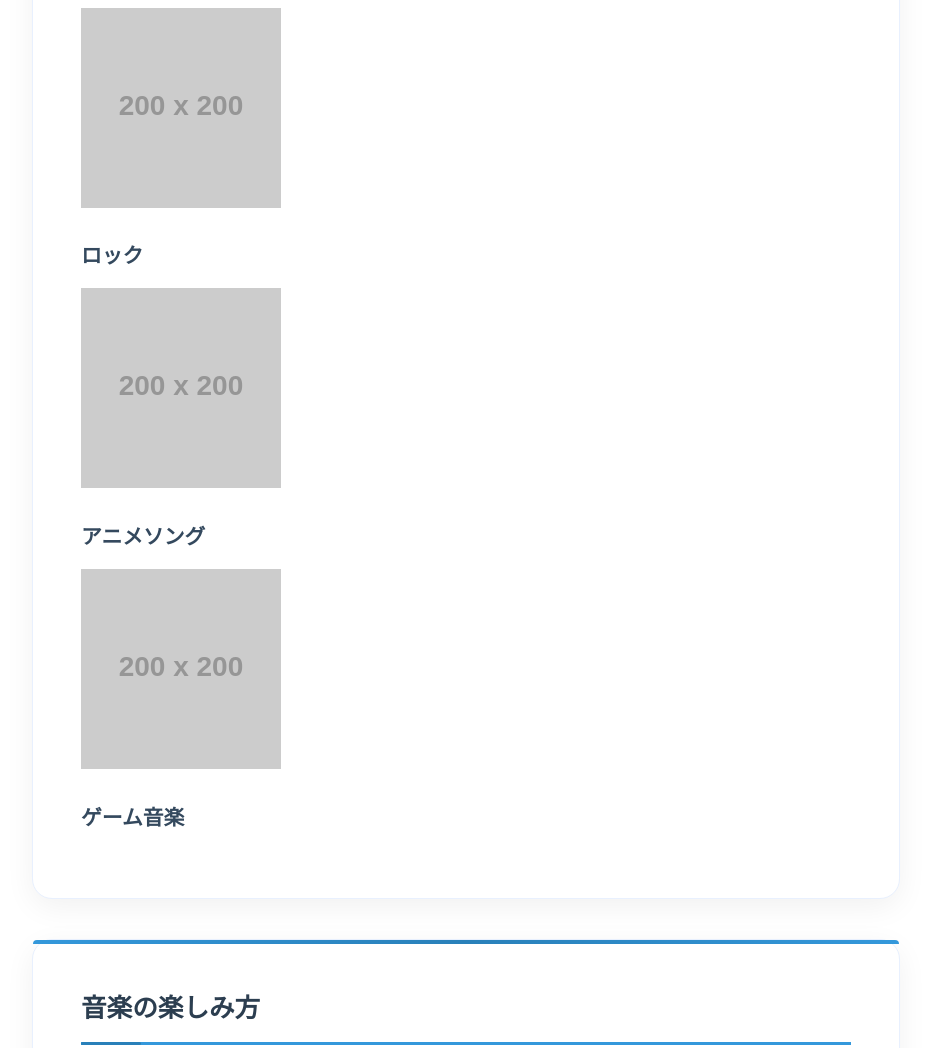
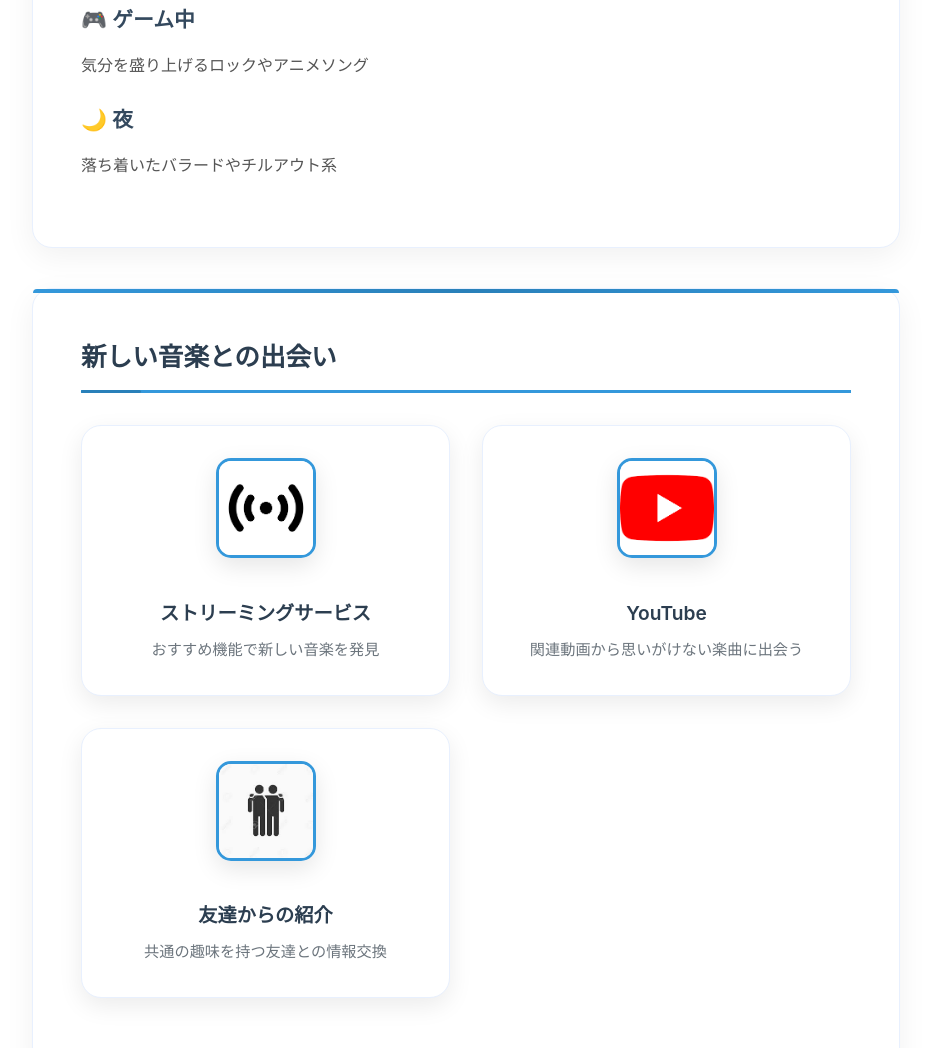
Before and after one commit to hattayu-05/about-me, a plain HTML site: page artist.html in a window 1280 px wide. Shown: the part 1195-2243 px from the top of the page, without its empty margins (174-1105 px from the left). Drawn offline with Linux system fonts and the light colour scheme; some packages are replaced by stand-ins of ours; placeholder pictures from the web are drawn by us.

Commit message:
Initial Commit

```diff
--- a/artist.html
+++ b/artist.html
@@ -3,7 +3,7 @@
 <head>
     <meta charset="UTF-8">
     <meta name="viewport" content="width=device-width, initial-scale=1.0">
-    <title>好きなアーティスト - 山下悠</title>
+    <title>好きな音楽 - 山下悠</title>
     <link rel="stylesheet" href="https://unpkg.com/ress/dist/ress.min.css" />
     <link rel="stylesheet" href="css/styles.css">
 </head>
@@ -14,16 +14,15 @@
                 <li><a href="home.html">ホーム</a></li>
                 <li><a href="about.html">自己紹介</a></li>
                 <li><a href="game.html">ゲーム</a></li>
-                <li><a href="artist.html" class="current">アーティスト</a></li>
+                <li><a href="artist.html" class="current">音楽</a></li>
                 <li><a href="index.html">お問い合わせ</a></li>
             </ul>
         </nav>
-        <h1>好きなアーティスト</h1>
+        <h1>好きな音楽</h1>
     </header>
 
     <main>
         <section id="music-hero">
-            <img src="https://via.placeholder.com/800x300/e74c3c/ffffff?text=Music+World" alt="音楽の世界画像" class="music-hero-image">
             <h2>音楽のある生活</h2>
             <p>様々なジャンルの音楽を楽しみ、日常生活を彩っています。</p>
         </section>
@@ -32,7 +31,6 @@
             <h2>好きな音楽ジャンル</h2>
             <div class="genre-grid">
                 <div class="genre-item" onclick="playGenreInfo(this)">
-                    <img src="https://via.placeholder.com/200x200/3498db/ffffff?text=Pop" alt="ポップス">
                     <h3>ポップス</h3>
                     <div class="genre-info hidden">
                         <p>キャッチーなメロディーと歌詞が魅力。気分を上げたい時によく聴きます。</p>
@@ -40,15 +38,6 @@
                 </div>
 
                 <div class="genre-item" onclick="playGenreInfo(this)">
-                    <img src="https://via.placeholder.com/200x200/e74c3c/ffffff?text=Rock" alt="ロック">
-                    <h3>ロック</h3>
-                    <div class="genre-info hidden">
-                        <p>パワフルなサウンドが魅力。集中したい時や元気を出したい時に最適です。</p>
-                    </div>
-                </div>
-
-                <div class="genre-item" onclick="playGenreInfo(this)">
-                    <img src="https://via.placeholder.com/200x200/9b59b6/ffffff?text=Anime" alt="アニメソング">
                     <h3>アニメソング</h3>
                     <div class="genre-info hidden">
                         <p>感動的な歌詞とメロディー。アニメの世界観を音楽で表現する素晴らしさがあります。</p>
@@ -56,7 +45,6 @@
                 </div>
 
                 <div class="genre-item" onclick="playGenreInfo(this)">
-                    <img src="https://via.placeholder.com/200x200/f39c12/ffffff?text=Game" alt="ゲーム音楽">
                     <h3>ゲーム音楽</h3>
                     <div class="genre-info hidden">
                         <p>ゲームの世界観を表現する音楽。作業用BGMとしても愛用しています。</p>
@@ -67,7 +55,6 @@
 
         <section id="listening-habits">
             <h2>音楽の楽しみ方</h2>
-            <img src="https://via.placeholder.com/600x300/2ecc71/ffffff?text=Music+Lifestyle" alt="音楽ライフスタイル画像" class="lifestyle-image">
             <div class="habits-timeline">
                 <div class="habit-item" onclick="animateHabit(this)">
                     <h3>🌅 朝</h3>
@@ -92,19 +79,19 @@
             <h2>新しい音楽との出会い</h2>
             <div class="discovery-methods">
                 <div class="discovery-item">
-                    <img src="https://via.placeholder.com/150x150/1abc9c/ffffff?text=Streaming" alt="ストリーミング">
+                    <img src="image/image.png" alt="ストリーミング">
                     <h3>ストリーミングサービス</h3>
-                    <p>おすすめ機能で新しいアーティストを発見</p>
+                    <p>おすすめ機能で新しい音楽を発見</p>
                 </div>
 
                 <div class="discovery-item">
-                    <img src="https://via.placeholder.com/150x150/e67e22/ffffff?text=YouTube" alt="YouTube">
+                    <img src="image/image copy.png" alt="YouTube">
                     <h3>YouTube</h3>
                     <p>関連動画から思いがけない楽曲に出会う</p>
                 </div>
 
                 <div class="discovery-item">
-                    <img src="https://via.placeholder.com/150x150/34495e/ffffff?text=Friends" alt="友達">
+                    <img src="image/image copy 2.png" alt="友達">
                     <h3>友達からの紹介</h3>
                     <p>共通の趣味を持つ友達との情報交換</p>
                 </div>
--- a/css/styles.css
+++ b/css/styles.css
@@ -778,6 +778,60 @@ GAME PAGE SPECIFIC
     border-color: #3498db;
 }
 
+/*
+ARTIST PAGE - DISCOVERY SECTION
+================================================ */
+
+/* 音楽発見方法のアイテム */
+.discovery-methods {
+    display: grid;
+    grid-template-columns: repeat(auto-fit, minmax(250px, 1fr));
+    gap: 2rem;
+    margin: 2rem 0;
+}
+
+.discovery-item {
+    text-align: center;
+    padding: 2rem;
+    background: #fff;
+    border-radius: 20px;
+    box-shadow: 0 8px 25px rgba(0,0,0,0.08);
+    transition: all 0.3s ease;
+    border: 1px solid #e8f0fe;
+}
+
+.discovery-item:hover {
+    transform: translateY(-5px);
+    box-shadow: 0 15px 40px rgba(0,0,0,0.12);
+}
+
+.discovery-item img {
+    width: 100px; /* ここでサイズを調整 */
+    height: 100px; /* ここでサイズを調整 */
+    object-fit: cover;
+    border-radius: 15px;
+    margin-bottom: 1rem;
+    box-shadow: 0 8px 25px rgba(0,0,0,0.1);
+    transition: all 0.3s ease;
+    border: 3px solid #3498db;
+}
+
+.discovery-item img:hover {
+    transform: scale(1.05);
+    box-shadow: 0 12px 30px rgba(52, 152, 219, 0.3);
+}
+
+.discovery-item h3 {
+    font-size: 1.2rem;
+    color: #2c3e50;
+    margin: 1rem 0 0.5rem 0;
+}
+
+.discovery-item p {
+    color: #6c757d;
+    font-size: 0.95rem;
+    margin: 0;
+}
 .pokemon-card img {
     width: 180px;
     height: 180px;
```
Also changed, not shown: about.html (+1 -4 lines), game.html (+1 -1 lines), home.html (+2 -11 lines), index.html (+1 -5 lines), image/image copy 2.png (added), image/image copy.png (added), image/image.png (added).
